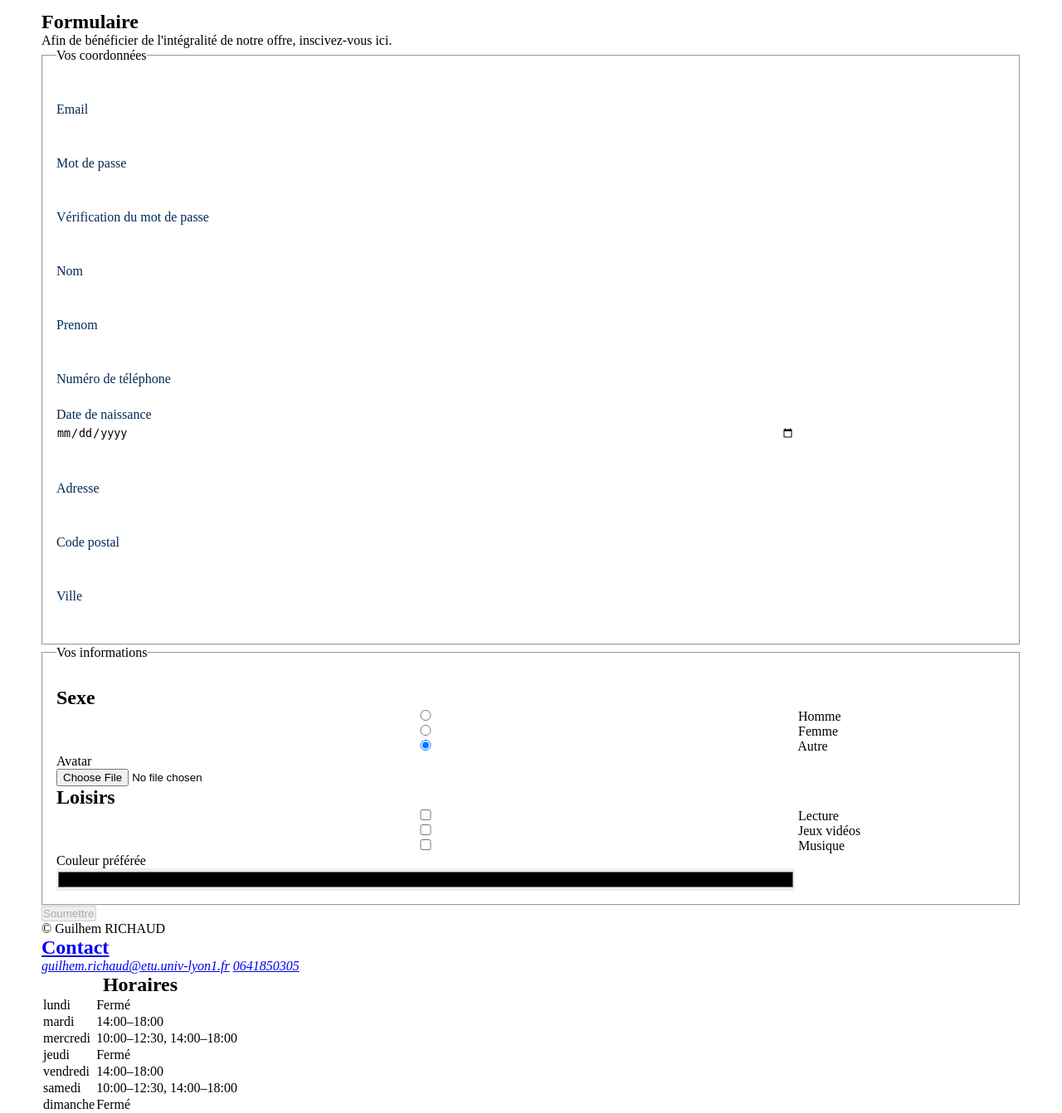
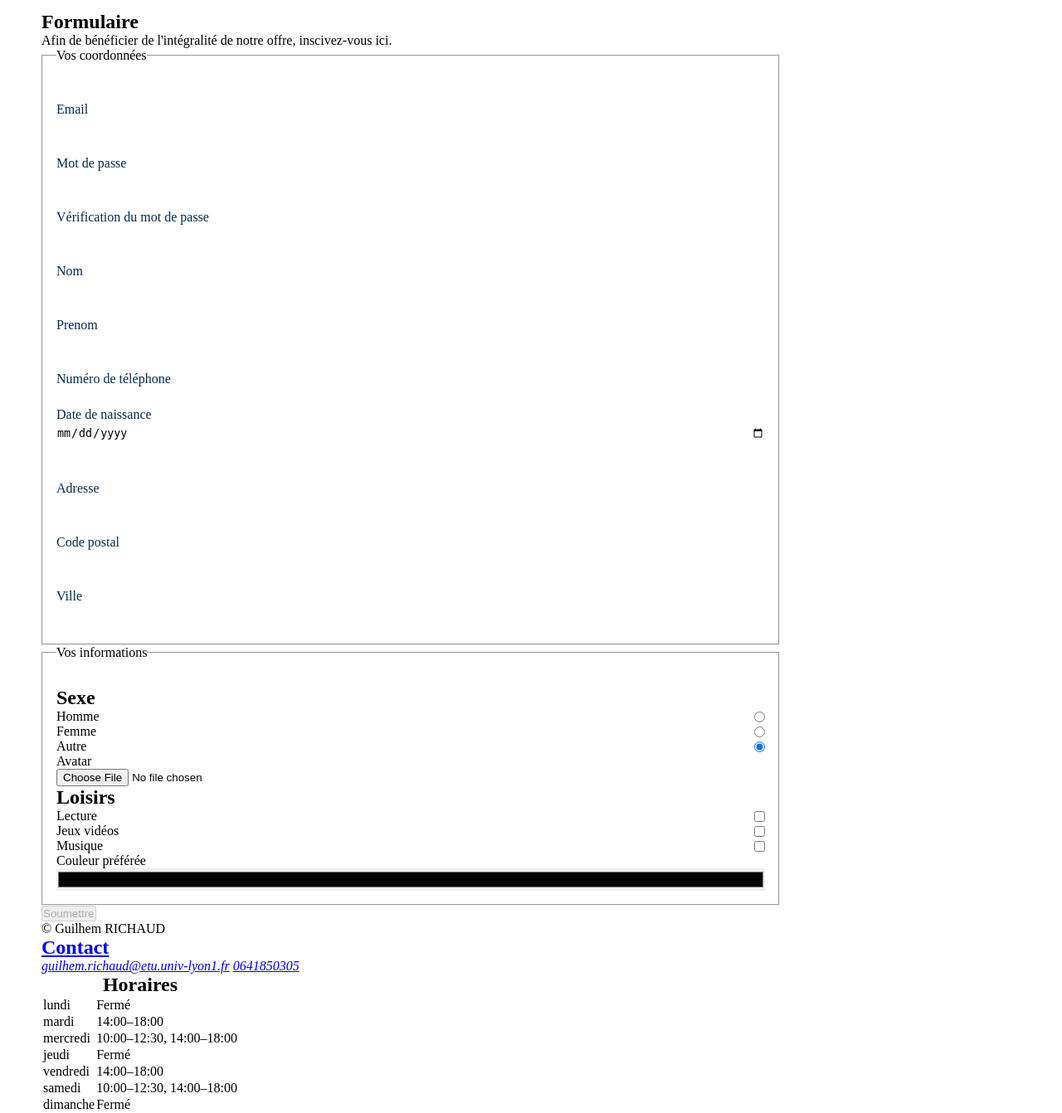
Before and after one commit to guiphaniel/kiwi-info, a PHP site: page /inscription.html in a window 1280 px wide. Shown: the part 64-1406 px from the top of the page at 83% size. Run offline with PHP 8.4, Linux system fonts and the light colour scheme.

Commit message:
improve checkboxes and radios

```diff
--- a/css/style.css
+++ b/css/style.css
@@ -203,6 +203,7 @@ form fieldset {
     flex-direction: column;
     padding: 1em 1em;
     padding-top: 2em;
+    max-width: 890px;
 }
 
 form fieldset input{
@@ -243,6 +244,17 @@ form fieldset input{
   transition: 0.5s ease-in-out all;
   -moz-transition: 0.5s ease-in-out all;
   -webkit-transition: 0.5s ease-in-out all;
+}
+
+.check-group {
+    display: flex;
+    flex-direction: row-reverse;
+    align-items: center;
+    justify-content: space-between;
+}
+
+.check-group input {
+    width: auto;
 }
 
 
@@ -362,10 +374,6 @@ header #checkNav:checked ~ul .icon {
         flex-direction: row;
     }
 
-    form fieldset input, .barre {
-        max-width: 890px;
-    }
-
     #offset {
         width: 100vw;
         height: 40px;
--- a/inscription.html
+++ b/inscription.html
@@ -150,19 +150,35 @@
                 <legend>Vos informations</legend>
                 <div>
                     <h2>Sexe</h2>
-                    <input type="radio" name="sexe" value="homme" id="homme"> <label for="homme">Homme</label>
-                    <input type="radio" name="sexe" value="femme" id="femme"> <label for="femme">Femme</label>
-                    <input type="radio" name="sexe" value="autre" id="autre" checked> <label for="autre">Autre</label>
+                    <div class="check-group">
+                        <input type="radio" name="sexe" value="homme" id="homme">
+                        <label for="homme">Homme</label>
+                    </div>
+                    <div class="check-group">
+                        <input type="radio" name="sexe" value="femme" id="femme">
+                        <label for="femme">Femme</label>
+                    </div>
+                    <div class="check-group">
+                        <input type="radio" name="sexe" value="autre" id="autre" checked>
+                        <label for="autre">Autre</label>
+                    </div>
                 </div>
-
-
                 <label for="photo">Avatar</label>
                 <input type="file" name="photo" id="photo" accept="image/png, image/jpeg">
-                <div>
+                <div id="loisirs">
                     <h2>Loisirs</h2>
-                    <input type="checkbox" name="loisirs[]" value="lecture" id="lecture"> <label for="lecture">Lecture</label>
-                    <input type="checkbox" name="loisirs[]" value="jeux" id="jeux"> <label for="jeux">Jeux vidéos</label>
-                    <input type="checkbox" name="loisirs[]" value="musique" id="musique"> <label for="musique">Musique</label>
+                    <div class="check-group">
+                        <input type="checkbox" name="loisirs[]" value="lecture" id="lecture">
+                        <label for="lecture">Lecture</label>
+                    </div>
+                    <div class="check-group">
+                        <input type="checkbox" name="loisirs[]" value="jeux" id="jeux">
+                        <label for="jeux">Jeux vidéos</label>
+                    </div>
+                    <div class="check-group">
+                        <input type="checkbox" name="loisirs[]" value="musique" id="musique">
+                        <label for="musique">Musique</label>
+                    </div>
                 </div>
                 <label for="couleur">Couleur préférée</label>
                 <input type="color" name="couleur" id="couleur">
```
